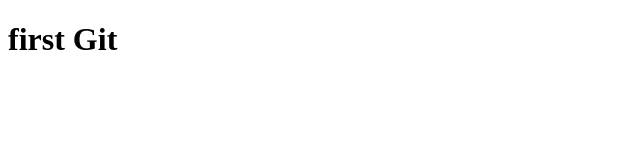
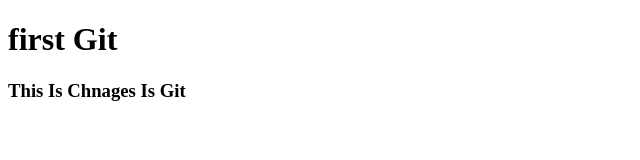
Before and after one commit to Priydarshisaurav/example, a plain HTML site: page index.html in a window 1280 px wide. Shown: the whole page, without its empty margins (0-640 px from the left). Drawn offline with Linux system fonts and the light colour scheme.

Commit message:
Update index.html

```diff
--- a/index.html
+++ b/index.html
@@ -7,5 +7,6 @@
 </head>
 <body>
     <H1> first Git</H1>
+    <h3> This Is Chnages Is Git</h3>
 </body>
 </html>
```
